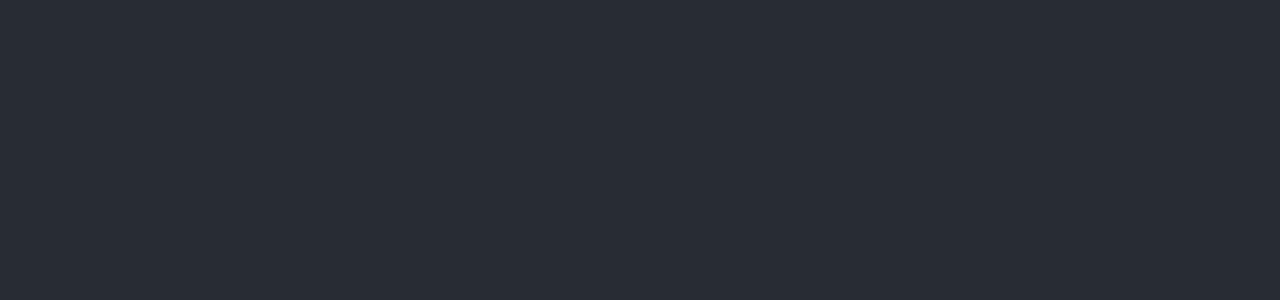
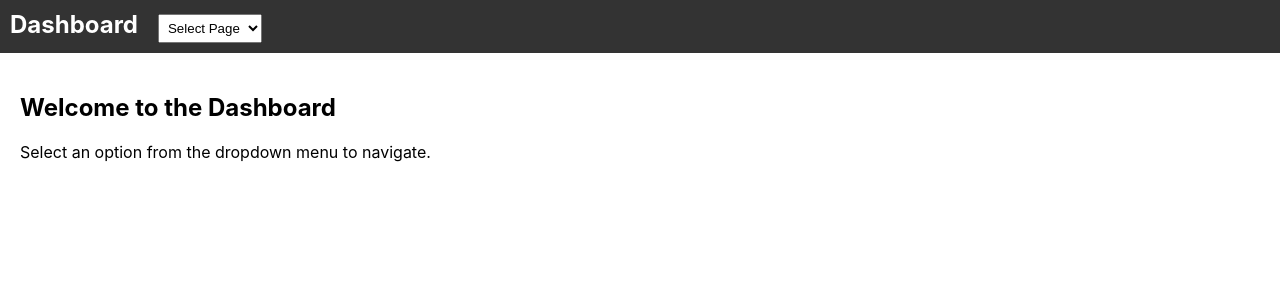
Before and after one commit to cfgcolumbus24/Team-14, a React (Create React App) app in the folder client/: page / in a window 1280 px wide. Shown: the top 300 px of the page. Built offline with nearby package versions, Linux system fonts and the light colour scheme.

Commit message:
Update App.js
Adding the App.js file

```diff
--- a/client/src/App.js
+++ b/client/src/App.js
@@ -1,11 +1,19 @@
-import logo from "./logo.svg";
-import "./App.css";
+// src/App.js
+import React from "react";
+import { BrowserRouter as Router, Routes, Route } from "react-router-dom";
+import Dashboard from "./components/Dashboard";
+import CliniciansPage from "./components/Clinicians";
+import ITAdminPage from "./components/IT-Admin";
 
 function App() {
   return (
-    <div className="App">
-      <header className="App-header"></header>
-    </div>
+    <Router>
+      <Routes>
+        <Route path="/" element={<Dashboard />} />
+        <Route path="/clinicians" element={<CliniciansPage />} />
+        <Route path="/it-admin" element={<ITAdminPage />} />
+      </Routes>
+    </Router>
   );
 }
 
```
